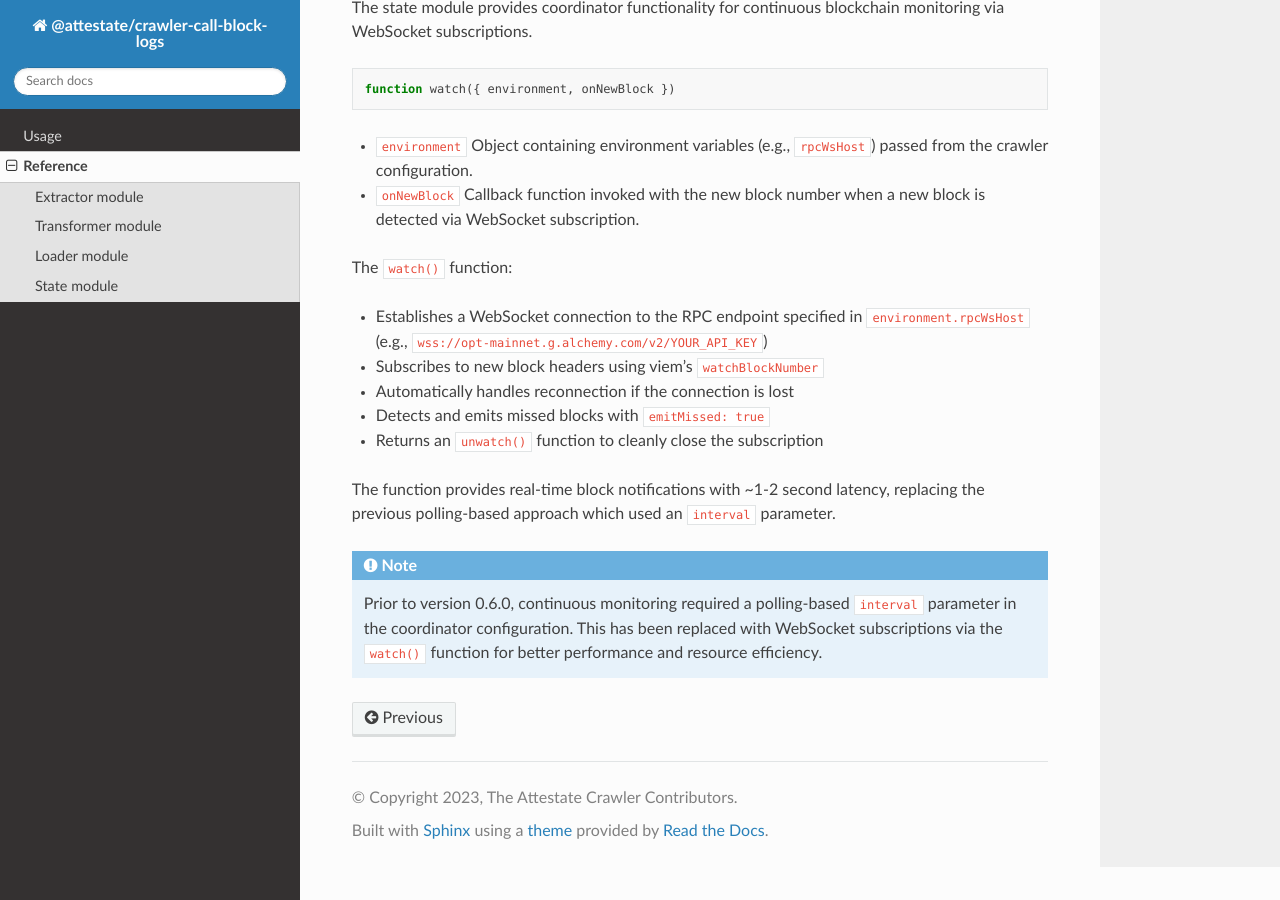
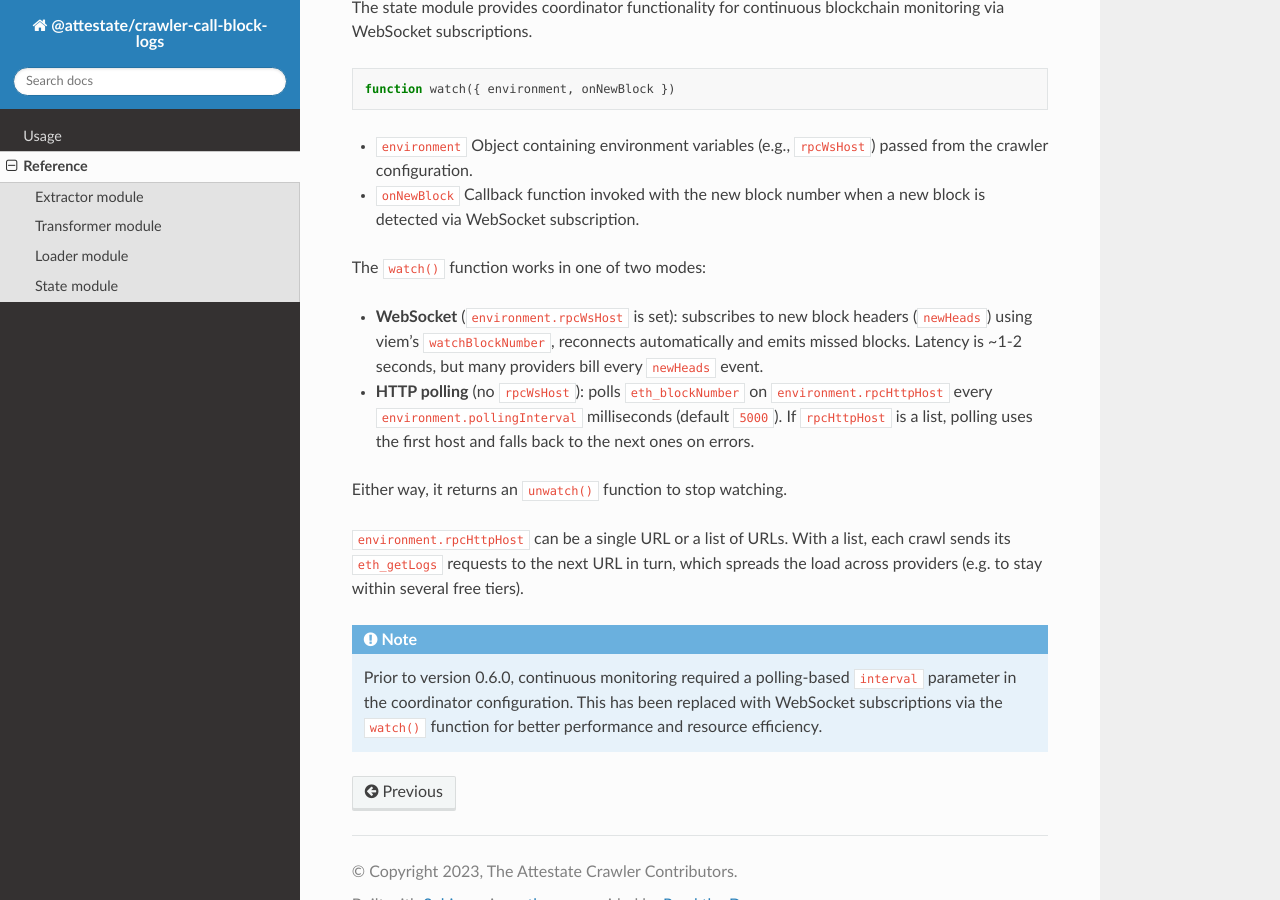
Before and after one commit to attestate/crawler-call-block-logs, a Sphinx documentation site: the page built from docs/source/reference.rst, in a window 1280 px wide and 900 px high, scrolled down 1430 px. Built offline with Sphinx 7.4.7 and the Read the Docs theme 3.1.0, drawn with Linux system fonts in a browser that asks for light colours.

Commit message:
Rotate requests across a list of rpcHttpHost URLs
environment.rpcHttpHost may now be a list. Each crawl sends its requests
to the next URL, spreading the load across providers, and HTTP polling in
watch() falls back to the next URL on errors.

Co-Authored-By: Claude Opus 5.5 <noreply@anthropic.com>
Claude-Session: https://claude.ai/code/session_01SMVvgNvhTv5tdTHsuURqFb

```diff
--- a/docs/source/reference.rst
+++ b/docs/source/reference.rst
@@ -82,18 +82,22 @@ monitoring via WebSocket subscriptions.
 * ``onNewBlock`` Callback function invoked with the new block number when a new
   block is detected via WebSocket subscription.
 
-The ``watch()`` function:
+The ``watch()`` function works in one of two modes:
 
-* Establishes a WebSocket connection to the RPC endpoint specified in
-  ``environment.rpcWsHost`` (e.g., ``wss://opt-mainnet.g.alchemy.com/v2/YOUR_API_KEY``)
-* Subscribes to new block headers using viem's ``watchBlockNumber``
-* Automatically handles reconnection if the connection is lost
-* Detects and emits missed blocks with ``emitMissed: true``
-* Returns an ``unwatch()`` function to cleanly close the subscription
+* **WebSocket** (``environment.rpcWsHost`` is set): subscribes to new block
+  headers (``newHeads``) using viem's ``watchBlockNumber``, reconnects
+  automatically and emits missed blocks. Latency is ~1-2 seconds, but many
+  providers bill every ``newHeads`` event.
+* **HTTP polling** (no ``rpcWsHost``): polls ``eth_blockNumber`` on
+  ``environment.rpcHttpHost`` every ``environment.pollingInterval``
+  milliseconds (default ``5000``). If ``rpcHttpHost`` is a list, polling uses
+  the first host and falls back to the next ones on errors.
 
-The function provides real-time block notifications with ~1-2 second latency,
-replacing the previous polling-based approach which used an ``interval``
-parameter.
+Either way, it returns an ``unwatch()`` function to stop watching.
+
+``environment.rpcHttpHost`` can be a single URL or a list of URLs. With a list,
+each crawl sends its ``eth_getLogs`` requests to the next URL in turn, which
+spreads the load across providers (e.g. to stay within several free tiers).
 
 .. note::
    Prior to version 0.6.0, continuous monitoring required a polling-based
--- a/src/extractor.mjs
+++ b/src/extractor.mjs
@@ -4,6 +4,7 @@ import { env } from "process";
 import { toHex } from "eth-fun";
 
 import log from "./logger.mjs";
+import { rpcHttpHost } from "./hosts.mjs";
 
 const version = "0.0.1";
 
@@ -45,7 +46,7 @@ const exit = {
 
 function generateOptions(environment) {
   const options = {
-    url: environment.rpcHttpHost,
+    url: rpcHttpHost(environment),
   };
 
   if (environment.rpcApiKey) {
```
Also changed, not shown: changelog.md (+1 -0 lines), src/hosts.mjs (added, +10 -0 lines), src/state.mjs (+8 -4 lines), 2 other files.
